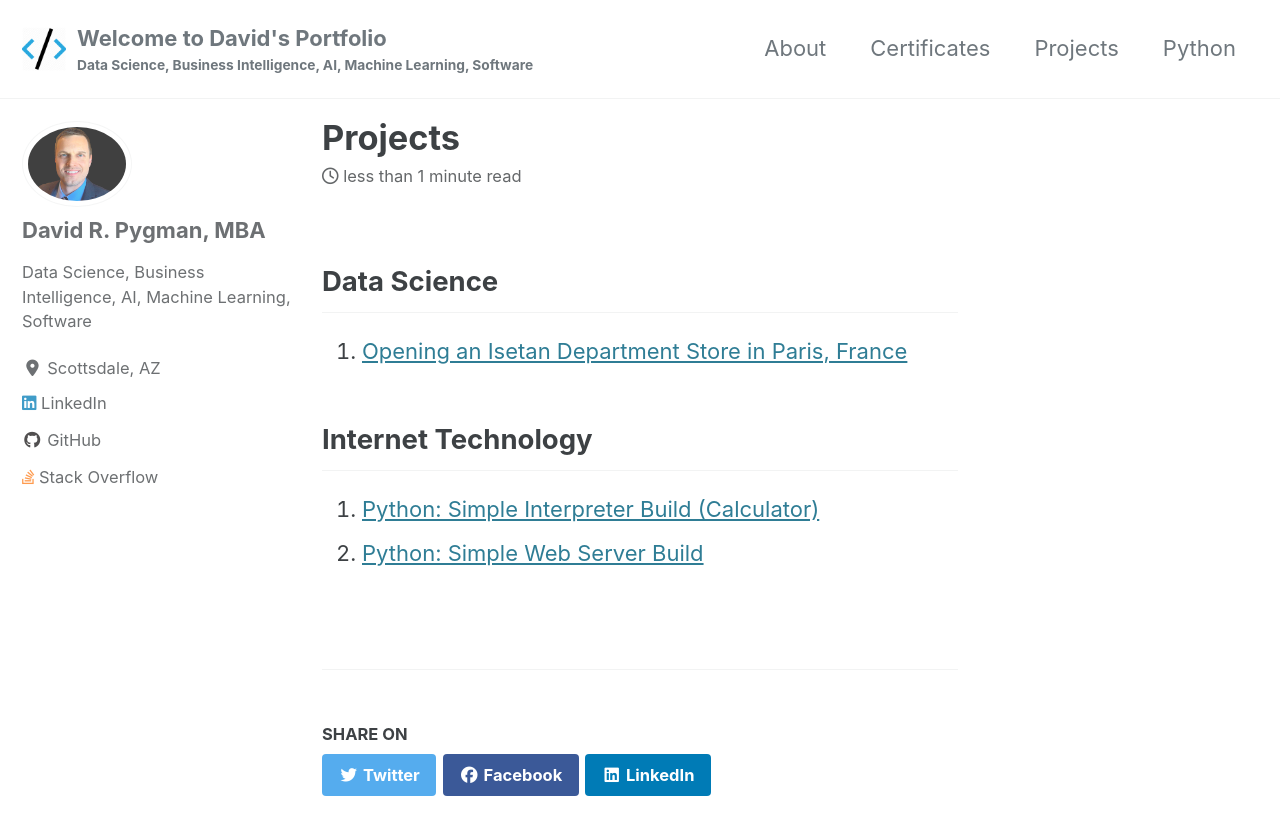
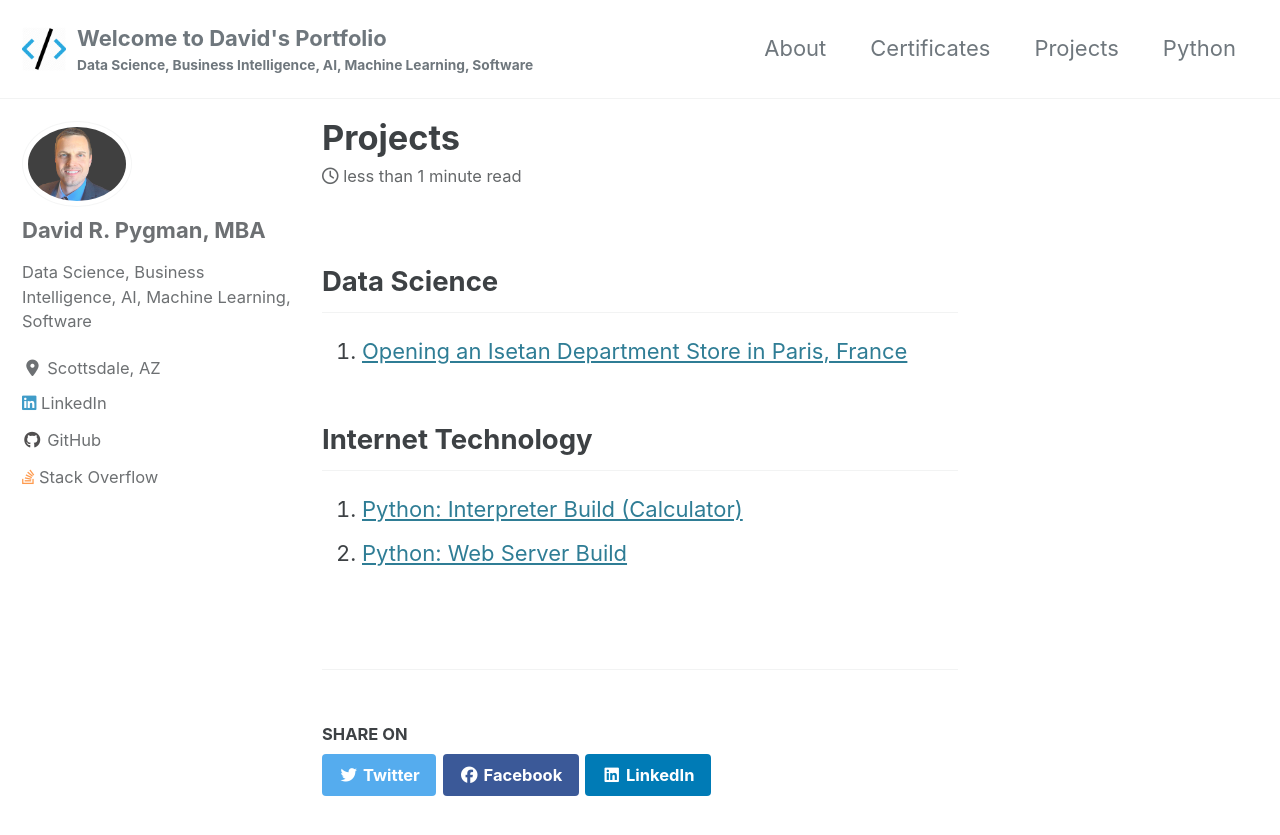
Before and after one commit to dpygman/dpygman.github.io, a Jekyll site: the page built from _pages/projects.md, in a window 1280 px wide and 900 px high. Shown: the top 835 px of the window. Built offline with Jekyll 4.4.1, drawn with Linux system fonts in a browser that asks for light colours; cached includes are drawn as plain includes; nearby versions of some CDN libraries.

Commit message:
Removed Simple from two titles

```diff
--- a/_pages/projects.md
+++ b/_pages/projects.md
@@ -12,5 +12,5 @@
 
 ## Internet Technology
 
-1. [Python: Simple Interpreter Build (Calculator)](https://dpygman.github.io/interpreter/ "Python: Simple Interpreter Build (Calculator)")
-2. [Python: Simple Web Server Build](https://dpygman.github.io/webserv1/ "Python: Simple Web Server Build")
+1. [Python: Interpreter Build (Calculator)](https://dpygman.github.io/interpreter/ "Python: Interpreter Build (Calculator)")
+2. [Python: Web Server Build](https://dpygman.github.io/webserv1/ "Python: Web Server Build")
```
